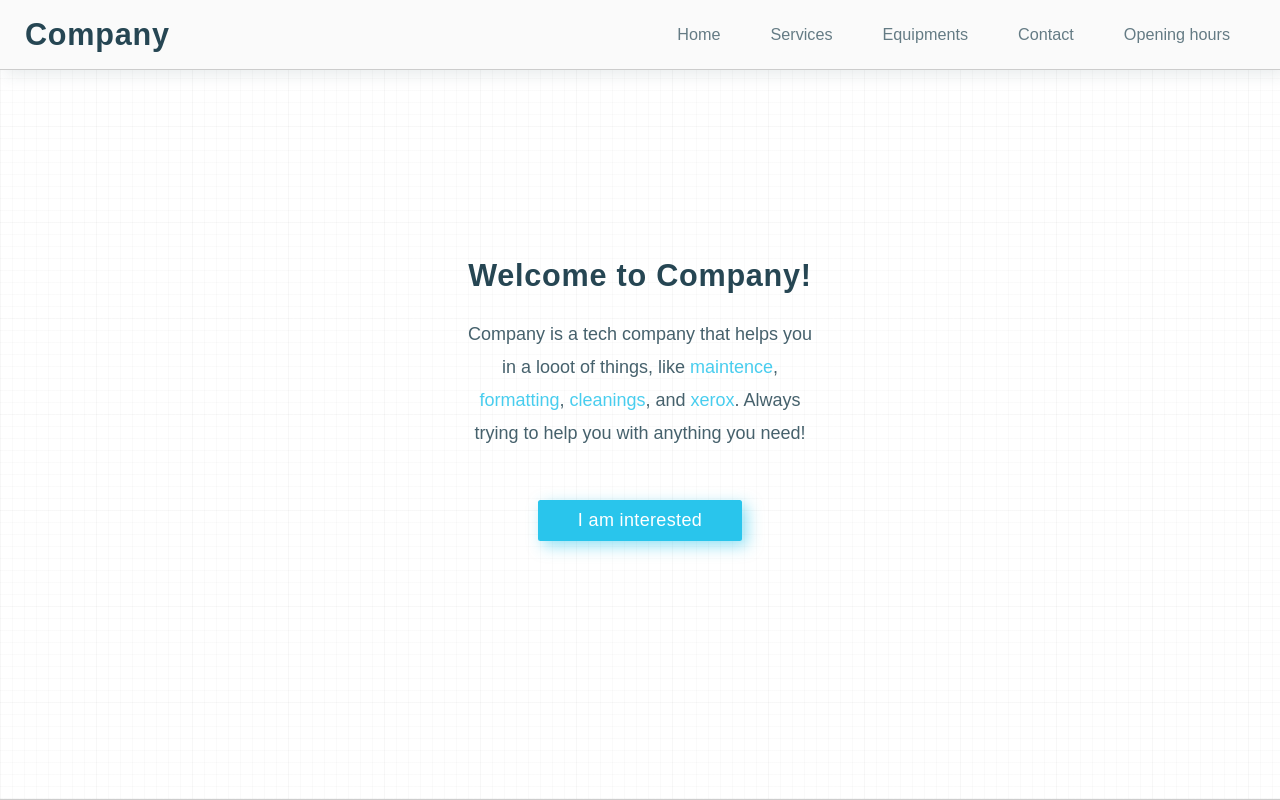
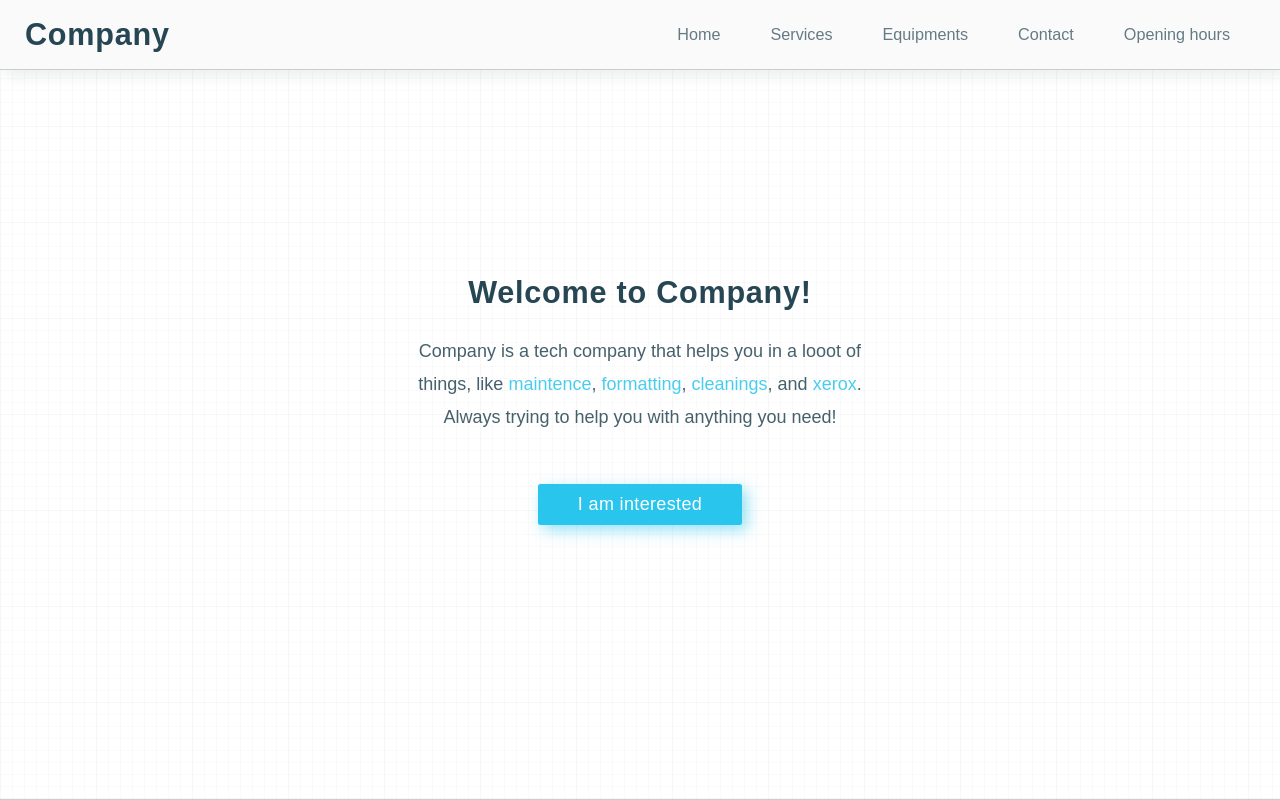
Before and after one commit to gasampaiosouza/tech-website, a Next.js app: page / in a window 1280 px wide. Shown: the top 800 px of the page. Built offline with nearby package versions, Linux system fonts and the light colour scheme.

Commit message:
add media to description default class

```diff
--- a/scss/config.scss
+++ b/scss/config.scss
@@ -33,6 +33,10 @@ $border-radius: 2.5px;
 	@if $mobile {
 		font-size: 0.9em;
 		margin: 0 $default-spacing;
+	}
+
+	@media (min-width: 900px) {
+		max-width: 500px;
 	}
 }
 
```
